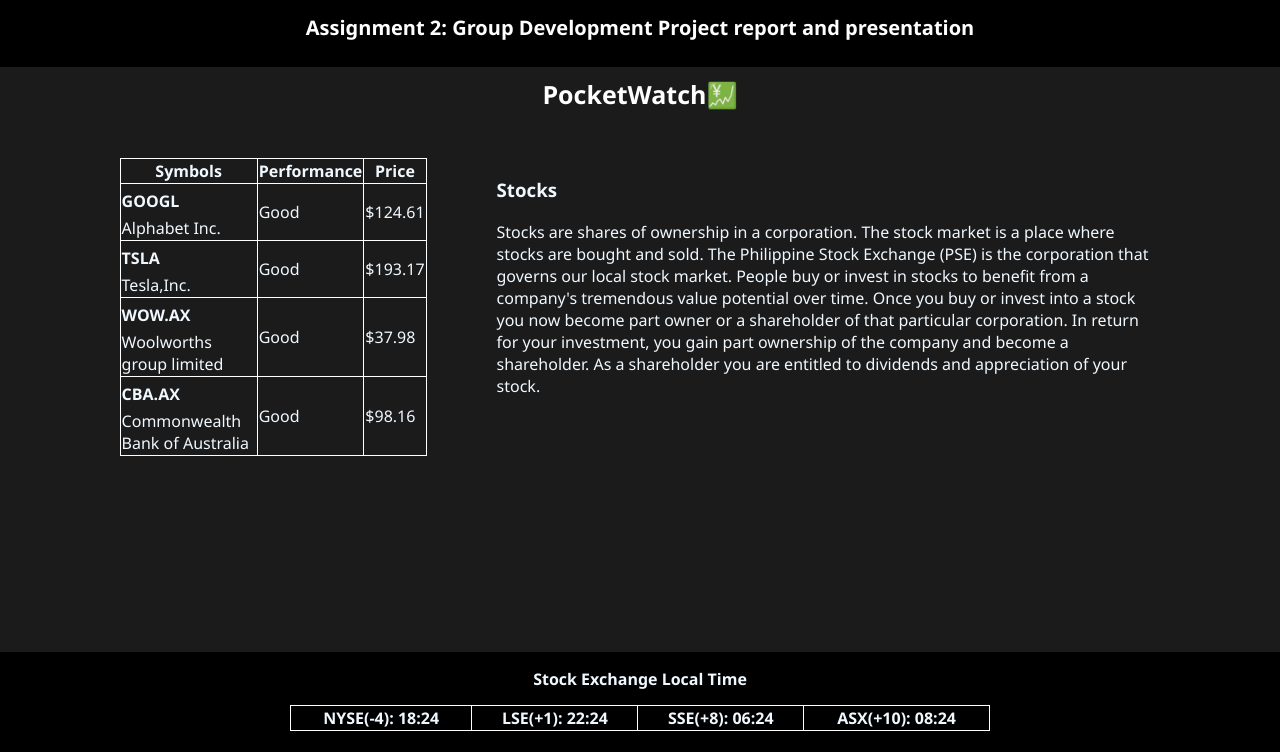
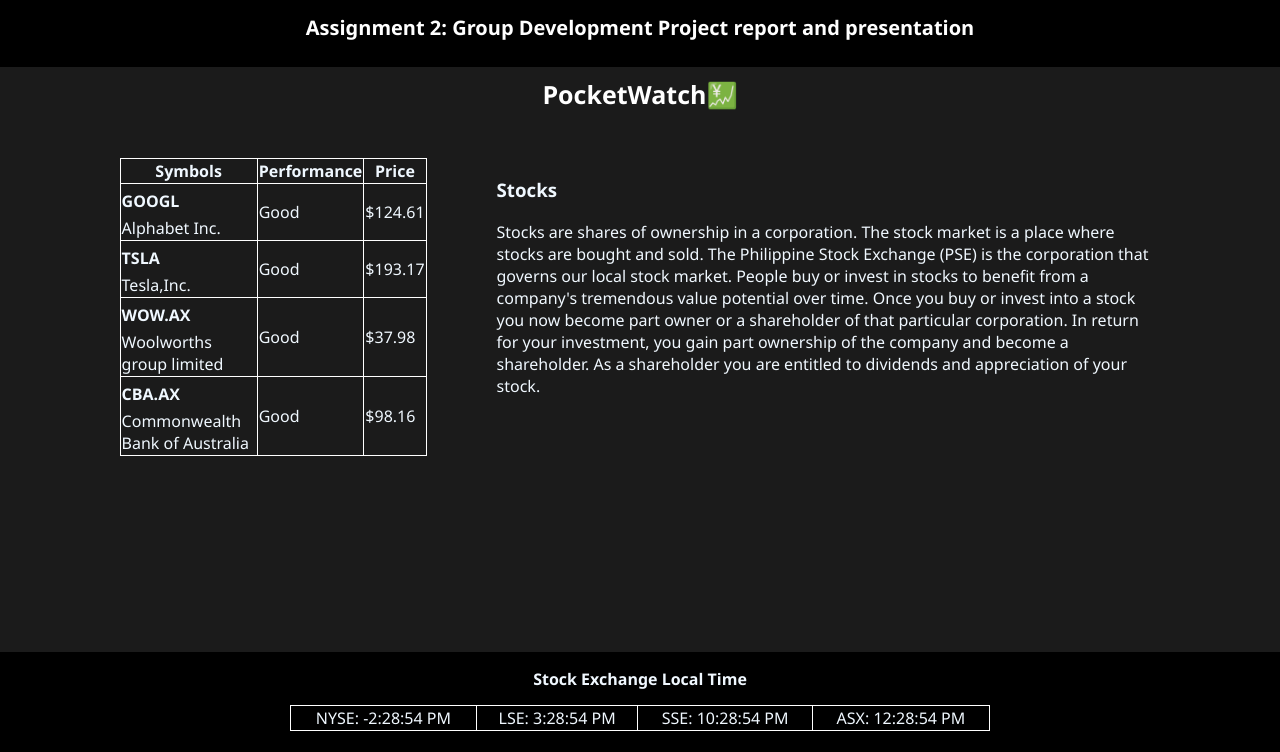
Before and after one commit to rewardkhe/ict723, a plain HTML site: page index.html in a window 1280 px wide. Shown: the part 48-800 px from the top of the page. Drawn offline with Linux system fonts and the light colour scheme.

Commit message:
Added 'calculation code'  for time in footer

```diff
--- a/index.html
+++ b/index.html
@@ -63,10 +63,10 @@
             <strong>  Stock Exchange Local Time</strong>
             <table id="footer_table">
                 <tr>
-                    <td><strong> NYSE(-4): 18:24</strong></td>
-                    <td><strong> LSE(+1): 22:24 </strong></td>
-                    <td><strong> SSE(+8): 06:24</strong></td>
-                    <td><strong> ASX(+10): 08:24</strong></td>
+                    <td id="nyse" ><strong> NYSE: 10:07:38 PM</strong></td>
+                    <td id="lse"><strong> LSE: 10:07:38 PM </strong></td>
+                    <td id="sse"><sse> SSE: 10:07:38 PM</strong></td>
+                    <td id="asx"><strong> ASX: 10:07:38 PM</strong></td>
                 </tr>
             </table>
         </div>
--- a/index.js
+++ b/index.js
@@ -0,0 +1,42 @@
+ function display_ct7() {
+    var x = new Date()
+    var ampm = x.getHours( ) >= 12 ? ' PM' : ' AM';
+    hours = x.getHours( ) % 12;
+    hours = hours ? hours : 12;
+    hours=hours.toString().length==1? 0+hours.toString() : hours;
+
+    var minutes=x.getMinutes().toString()
+    minutes=minutes.length==1 ? 0+minutes : minutes;
+
+    var seconds=x.getSeconds().toString()
+    seconds=seconds.length==1 ? 0+seconds : seconds;
+
+    var month=(x.getMonth() +1).toString();
+    month=month.length==1 ? 0+month : month;
+
+    var dt=x.getDate().toString();
+    dt=dt.length==1 ? 0+dt : dt;
+
+    // var x1=dt + "-" + month + "-" + x.getFullYear();
+    var x1 = "NYSE: " +  (hours - 14)+ ":" +  minutes + ":" +  seconds + " " + ampm;
+    document.getElementById('nyse').innerHTML = x1;
+    display_c7();
+
+    var x1 = "LSE: " +  (hours - 9) + ":" +  minutes + ":" +  seconds + " " + ampm;
+    document.getElementById('lse').innerHTML = x1;
+    display_c7();
+
+    var x1 = "SSE: " +  (hours - 2) + ":" +  minutes + ":" +  seconds + " " + ampm;
+    document.getElementById('sse').innerHTML = x1;
+    display_c7();
+
+    var x1 = "ASX: " +  hours + ":" +  minutes + ":" +  seconds + " " + ampm;
+    document.getElementById('asx').innerHTML = x1;
+    display_c7();
+     }
+
+ function display_c7(){
+    var refresh=5000; // Refresh rate in milli seconds
+    mytime=setTimeout('display_ct7()',refresh)
+    }
+    display_c7()
```
